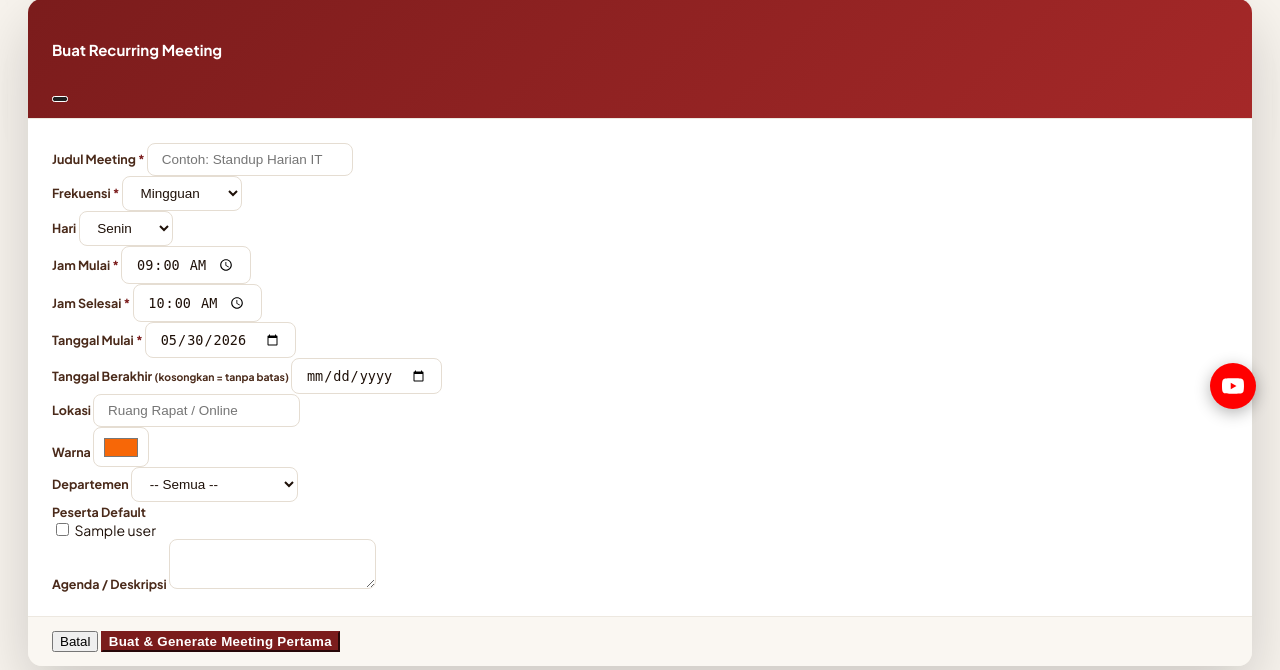
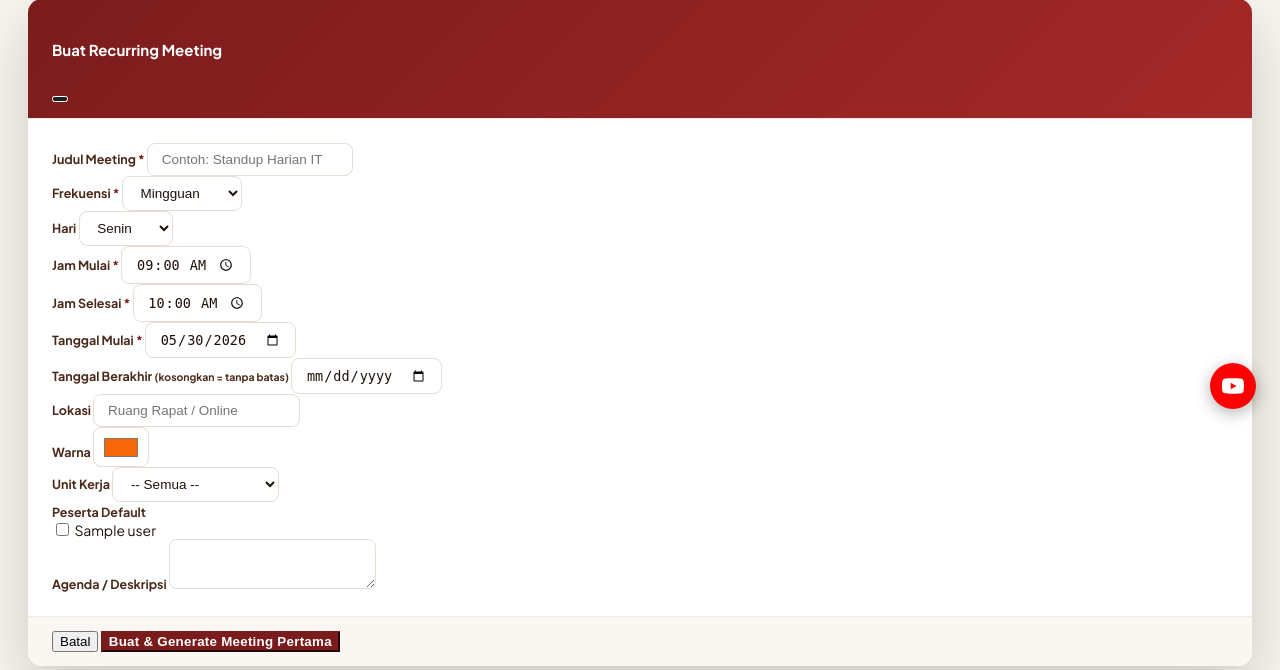
Before and after one commit to galih/meeting-management, a PHP site: template app/views/recurring/index.php in a window 1280 px wide. Shown: the part 367-1037 px from the top of the page. Run offline with PHP 8.4, Linux system fonts and the light colour scheme; the template is opened without the code that fills it: most values are stand-ins (such as "Sample title", 1, 10 or a date in 2020); data that the repository does not hold is empty; some libraries are stand-ins or nearby versions.

Commit message:
chore: rename Departemen -> Unit Kerja di recurring/index.php & DocxExporter.php

```diff
--- a/app/views/recurring/index.php
+++ b/app/views/recurring/index.php
@@ -145,7 +145,7 @@ $storeUrl = $baseUrl . '/recurring';
               <input type="color" name="color" class="form-control form-control-color" value="#f76707">
             </div>
             <div class="col-md-3">
-              <label class="form-label">Departemen</label>
+              <label class="form-label">Unit Kerja</label>
               <select name="department_id" class="form-select">
                 <option value="">-- Semua --</option>
                 <?php foreach ($departments as $dept): ?>
```
Also changed, not shown: app/core/DocxExporter.php (+10 -10 lines).
